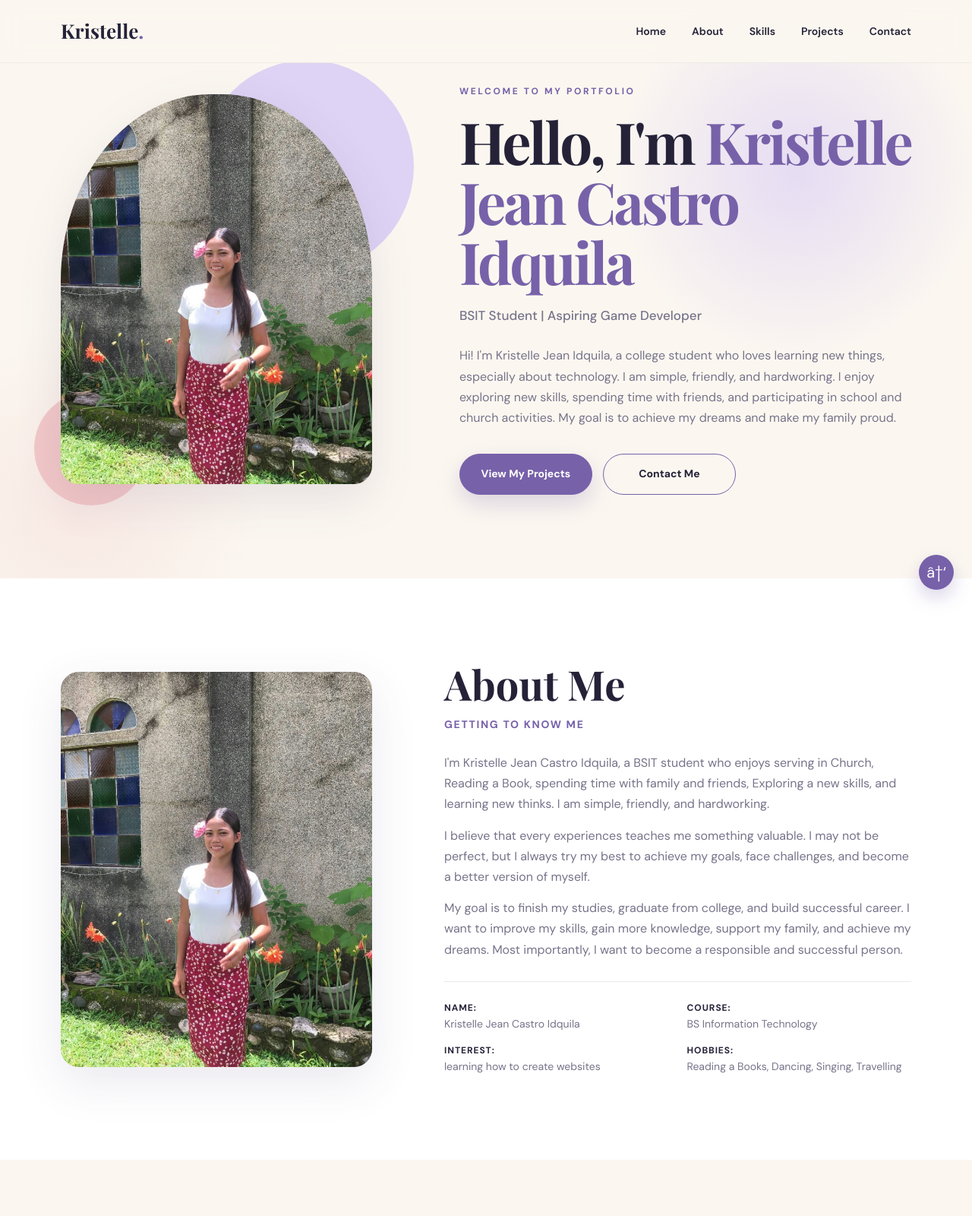
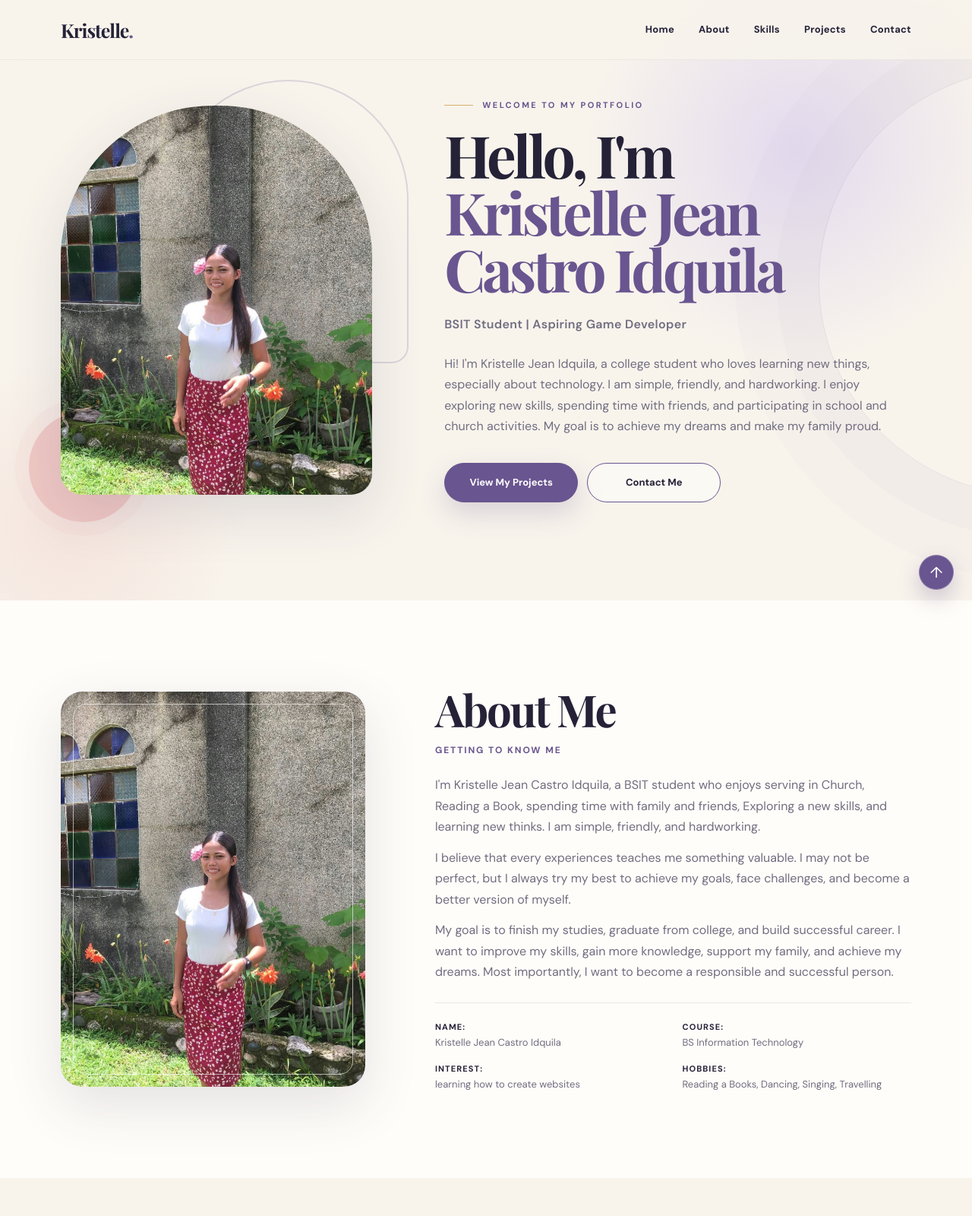
Before and after one commit to kringkring2/Idquila-project1, a plain HTML site: page index.html in a window 1280 px wide. Shown: the top 1600 px of the page at 76% size. Drawn offline with nearby package versions, Linux system fonts and the light colour scheme.

Commit message:
improve and enhance the style

```diff
--- a/index.html
+++ b/index.html
@@ -3,11 +3,9 @@
 <head>
     <meta charset="UTF-8">
     <meta name="viewport" content="width=device-width, initial-scale=1.0">
-    <meta name="description" content="My personal portfolio website">
-    <title>My Portfolio</title>
+    <meta name="description" content="The personal portfolio of Kristelle Jean Castro Idquila, a BSIT student and aspiring game developer.">
+    <title>Kristelle Jean | Portfolio</title>
     <link rel="icon" type="image/svg+xml" href="assets/favicon.svg">
-    <meta name="description" content="The personal portfolio of John Zachary G. David, a BSIT student and aspiring game developer.">
-
     <!-- CSS -->
     <link rel="stylesheet" href="style.css">
 </head>
@@ -220,6 +218,6 @@
     </footer>
 
   <!-- Back to Top Button -->
-  <a href="#home" class="back-to-top">â†‘</a>
+  <a href="#home" class="back-to-top" aria-label="Back to top">↑</a>
 </body>
 </html>
--- a/style.css
+++ b/style.css
@@ -1,15 +1,17 @@
-@import url('https://fonts.googleapis.com/css2?family=DM+Sans:wght@400;500;600;700&family=Playfair+Display:wght@600;700&display=swap');
+@import url("https://fonts.googleapis.com/css2?family=DM+Sans:wght@400;500;600;700&family=Playfair+Display:wght@600;700&display=swap");
 
 :root {
     --ink: #252238;
-    --muted: #77738a;
-    --cream: #fbf7f0;
-    --lavender: #ded3f4;
-    --purple: #7761a9;
-    --pink: #efb9bb;
-    --white: #ffffff;
+    --muted: #716d80;
+    --cream: #f8f4ec;
+    --paper: #fffdf9;
+    --lavender: #ddd3ef;
+    --purple: #69558f;
+    --purple-dark: #4e416f;
+    --pink: #edbbb9;
+    --gold: #d7af68;
     --line: rgba(37, 34, 56, 0.10);
-    --shadow: 0 20px 60px rgba(80, 67, 112, 0.12);
+    --shadow: 0 24px 70px rgba(64, 54, 91, 0.14);
 }
 
 * {
@@ -23,10 +25,16 @@ html {
 }
 
 body {
+    overflow-x: hidden;
     font-family: "DM Sans", sans-serif;
     color: var(--ink);
     background: var(--cream);
-    line-height: 1.7;
+    line-height: 1.72;
+}
+
+::selection {
+    background: var(--lavender);
+    color: var(--ink);
 }
 
 a {
@@ -44,14 +52,14 @@ header {
     z-index: 100;
     top: 0;
     width: 100%;
-    background: rgba(251, 247, 240, 0.88);
+    background: rgba(248, 244, 236, 0.82);
     border-bottom: 1px solid rgba(37, 34, 56, 0.06);
-    backdrop-filter: blur(14px);
+    backdrop-filter: blur(18px);
 }
 
 nav {
     width: min(1120px, calc(100% - 48px));
-    height: 82px;
+    height: 78px;
     margin: auto;
     display: flex;
     align-items: center;
@@ -60,8 +68,9 @@ nav {
 
 .logo {
     font-family: "Playfair Display", serif;
-    font-size: 26px;
+    font-size: 25px;
     font-weight: 700;
+    letter-spacing: -0.04em;
 }
 
 .logo span {
@@ -70,54 +79,77 @@ nav {
 
 nav ul {
     display: flex;
-    gap: 34px;
+    align-items: center;
+    gap: 32px;
     list-style: none;
 }
 
 nav ul a {
     position: relative;
-    font-size: 14px;
-    font-weight: 600;
+    display: block;
+    padding: 8px 0;
+    font-size: 13px;
+    font-weight: 700;
+    letter-spacing: 0.02em;
 }
 
 nav ul a::after {
     content: "";
     position: absolute;
     left: 0;
-    bottom: -7px;
+    bottom: 2px;
     width: 100%;
     height: 2px;
+    border-radius: 2px;
     background: var(--purple);
     transform: scaleX(0);
-    transition: transform 180ms ease;
+    transform-origin: right;
+    transition: transform 220ms ease;
 }
 
-nav ul a:hover::after {
+nav ul a:hover::after,
+nav ul a:focus-visible::after {
     transform: scaleX(1);
+    transform-origin: left;
 }
 
 section {
-    scroll-margin-top: 82px;
-    padding: 110px 24px;
+    position: relative;
+    scroll-margin-top: 78px;
+    padding: 112px 24px;
 }
 
 #home {
-    min-height: 760px;
+    min-height: 790px;
     display: grid;
     align-items: center;
     overflow: hidden;
     background:
-        radial-gradient(circle at 82% 30%, rgba(222, 211, 244, 0.75), transparent 21%),
-        radial-gradient(circle at 8% 88%, rgba(239, 185, 187, 0.24), transparent 18%);
+        radial-gradient(circle at 82% 25%, rgba(221, 211, 239, 0.78), transparent 23%),
+        radial-gradient(circle at 7% 88%, rgba(237, 187, 185, 0.28), transparent 17%);
+}
+
+#home::before {
+    content: "";
+    position: absolute;
+    width: 560px;
+    height: 560px;
+    right: -360px;
+    top: 90px;
+    border: 1px solid rgba(105, 85, 143, 0.12);
+    border-radius: 50%;
+    box-shadow: 0 0 0 55px rgba(105, 85, 143, 0.025), 0 0 0 110px rgba(105, 85, 143, 0.018);
 }
 
 .home-container {
+    position: relative;
+    z-index: 1;
     width: min(1120px, 100%);
     margin: auto;
     display: grid;
-    grid-template-columns: 0.85fr 1.15fr;
+    grid-template-columns: 0.82fr 1.18fr;
     align-items: center;
-    gap: 85px;
+    gap: 78px;
 }
 
 .home-image {
@@ -126,128 +158,165 @@ section {
     aspect-ratio: 4 / 5;
 }
 
-.home-image::before,
+.home-image::before {
+    content: "";
+    position: absolute;
+    z-index: -1;
+    width: 76%;
+    height: 72%;
+    right: -48px;
+    top: -34px;
+    border: 2px solid rgba(105, 85, 143, 0.20);
+    border-radius: 200px 200px 28px 28px;
+}
+
 .home-image::after {
     content: "";
     position: absolute;
     z-index: -1;
+    width: 145px;
+    height: 145px;
+    left: -42px;
+    bottom: -36px;
     border-radius: 50%;
-}
-
-.home-image::before {
-    width: 280px;
-    height: 280px;
-    right: -55px;
-    top: -45px;
-    background: var(--lavender);
-}
-
-.home-image::after {
-    width: 150px;
-    height: 150px;
-    left: -35px;
-    bottom: -28px;
-    background: rgba(239, 185, 187, 0.72);
-}
-
-.home-image img,
-.about-image img {
-    width: 100%;
-    height: 100%;
-    object-fit: cover;
+    background: rgba(237, 187, 185, 0.72);
+    box-shadow: 0 0 0 18px rgba(237, 187, 185, 0.12);
 }
 
 .home-image img {
-    border-radius: 48% 48% 24px 24px;
+    width: 100%;
+    height: 100%;
+    border-radius: 200px 200px 28px 28px;
     box-shadow: var(--shadow);
+    object-fit: cover;
+    object-position: center 28%;
 }
 
 .home-greeting {
+    display: flex;
+    align-items: center;
+    gap: 12px;
     color: var(--purple);
-    font-size: 12px;
+    font-size: 11px;
     font-weight: 700;
     letter-spacing: 0.22em;
-    margin-bottom: 16px;
+    margin-bottom: 18px;
+}
+
+.home-greeting::before {
+    content: "";
+    width: 38px;
+    height: 1px;
+    background: var(--gold);
 }
 
 .home-content h1 {
-    max-width: 700px;
+    max-width: 720px;
     font-family: "Playfair Display", serif;
-    font-size: clamp(48px, 6vw, 76px);
-    line-height: 1.04;
-    letter-spacing: -0.04em;
+    font-size: clamp(52px, 6vw, 78px);
+    line-height: 0.98;
+    letter-spacing: -0.055em;
 }
 
 .home-content h1 span {
+    display: inline-block;
     color: var(--purple);
 }
 
 .home-content h2 {
-    margin-top: 18px;
+    margin-top: 22px;
     color: var(--muted);
-    font-size: 17px;
-    font-weight: 500;
+    font-size: 16px;
+    font-weight: 600;
+    letter-spacing: 0.02em;
 }
 
 .home-content > p:not(.home-greeting) {
-    max-width: 590px;
+    max-width: 600px;
     margin-top: 24px;
     color: var(--muted);
 }
 
 .home-buttons {
     display: flex;
-    gap: 14px;
+    flex-wrap: wrap;
+    gap: 12px;
     margin-top: 34px;
 }
 
 .btn-primary,
 .btn-secondary {
-    min-width: 175px;
+    min-width: 176px;
     padding: 14px 24px;
     border: 1px solid var(--purple);
     border-radius: 999px;
     text-align: center;
-    font-size: 14px;
+    font-size: 13px;
     font-weight: 700;
-    transition: 180ms ease;
+    transition: 220ms ease;
 }
 
 .btn-primary {
-    color: var(--white);
+    color: #fff;
     background: var(--purple);
-    box-shadow: 0 12px 30px rgba(119, 97, 169, 0.24);
+    box-shadow: 0 14px 34px rgba(105, 85, 143, 0.22);
 }
 
-.btn-primary:hover {
+.btn-primary:hover,
+.btn-primary:focus-visible {
     transform: translateY(-3px);
-    background: #685394;
+    background: var(--purple-dark);
+    box-shadow: 0 18px 38px rgba(105, 85, 143, 0.28);
 }
 
-.btn-secondary:hover {
-    color: var(--white);
+.btn-secondary {
+    background: rgba(255, 255, 255, 0.42);
+}
+
+.btn-secondary:hover,
+.btn-secondary:focus-visible {
+    color: #fff;
     background: var(--purple);
+    transform: translateY(-3px);
 }
 
 #about {
-    background: var(--white);
+    background: var(--paper);
 }
 
 .about-container {
     width: min(1120px, 100%);
     margin: auto;
     display: grid;
-    grid-template-columns: 0.8fr 1.2fr;
+    grid-template-columns: 0.78fr 1.22fr;
     align-items: center;
-    gap: 95px;
+    gap: 92px;
 }
 
 .about-image {
+    position: relative;
     height: 520px;
-    border-radius: 24px;
+    border-radius: 28px;
     overflow: hidden;
     background: var(--lavender);
     box-shadow: var(--shadow);
+}
+
+.about-image::after {
+    content: "";
+    position: absolute;
+    inset: 16px;
+    border: 1px solid rgba(255, 255, 255, 0.60);
+    border-radius: 18px;
+    pointer-events: none;
+}
+
+.about-image img {
+    width: 100%;
+    height: 100%;
+    border-radius: 28px;
+    object-fit: cover;
+    object-position: center 32%;
 }
 
 .about-content h2,
@@ -255,29 +324,31 @@ section {
 #projects > h2,
 .contact-container h2 {
     font-family: "Playfair Display", serif;
-    font-size: clamp(38px, 5vw, 54px);
-    line-height: 1.1;
+    font-size: clamp(42px, 5vw, 58px);
+    line-height: 1.08;
+    letter-spacing: -0.04em;
 }
 
 .about-content h3 {
-    margin: 12px 0 24px;
+    margin: 12px 0 22px;
     color: var(--purple);
-    font-size: 14px;
-    letter-spacing: 0.12em;
+    font-size: 12px;
+    font-weight: 700;
+    letter-spacing: 0.16em;
     text-transform: uppercase;
 }
 
 .about-content p {
-    margin-bottom: 14px;
+    margin-bottom: 13px;
     color: var(--muted);
 }
 
 .about-details {
     display: grid;
     grid-template-columns: 1fr 1fr;
-    gap: 12px 24px;
-    margin-top: 28px;
-    padding-top: 24px;
+    gap: 14px 24px;
+    margin-top: 26px;
+    padding-top: 22px;
     border-top: 1px solid var(--line);
 }
 
@@ -287,14 +358,14 @@ section {
 }
 
 .about-details strong {
-    font-size: 12px;
+    font-size: 11px;
+    letter-spacing: 0.10em;
     text-transform: uppercase;
-    letter-spacing: 0.08em;
 }
 
 .about-details span {
     color: var(--muted);
-    font-size: 14px;
+    font-size: 13px;
 }
 
 #skills {
@@ -304,7 +375,7 @@ section {
 .skills-description,
 .projects-description,
 .contact-description {
-    margin: 12px auto 42px;
+    margin: 14px auto 44px;
     color: var(--muted);
 }
 
@@ -317,100 +388,130 @@ section {
 .skills-container {
     display: grid;
     grid-template-columns: repeat(3, 1fr);
-    gap: 18px;
+    gap: 16px;
 }
 
 .skill-card {
-    min-height: 170px;
+    position: relative;
+    min-height: 180px;
     display: flex;
     flex-direction: column;
     justify-content: center;
-    padding: 28px;
+    overflow: hidden;
+    padding: 30px;
     border: 1px solid var(--line);
-    border-radius: 18px;
-    background: rgba(255, 255, 255, 0.72);
-    transition: 180ms ease;
+    border-radius: 20px;
+    background: rgba(255, 255, 255, 0.68);
+    transition: 240ms ease;
+}
+
+.skill-card::before {
+    content: "";
+    position: absolute;
+    width: 72px;
+    height: 72px;
+    right: -38px;
+    bottom: -38px;
+    border-radius: 50%;
+    background: var(--lavender);
+    transition: 240ms ease;
 }
 
 .skill-card:nth-child(2),
 .skill-card:nth-child(5) {
-    background: #f1ecfa;
+    background: #efebf7;
 }
 
 .skill-card h3 {
     font-family: "Playfair Display", serif;
-    font-size: 23px;
+    font-size: 21px;
 }
 
 .skill-card p {
     color: var(--muted);
-    font-size: 14px;
+    font-size: 13px;
 }
 
 .skill-card:hover {
-    transform: translateY(-6px);
-    border-color: rgba(119, 97, 169, 0.35);
-    box-shadow: 0 16px 40px rgba(80, 67, 112, 0.10);
+    transform: translateY(-7px);
+    border-color: rgba(105, 85, 143, 0.28);
+    box-shadow: 0 18px 44px rgba(64, 54, 91, 0.10);
+}
+
+.skill-card:hover::before {
+    transform: scale(1.8);
 }
 
 #projects {
     text-align: center;
-    background: var(--white);
+    background: var(--paper);
 }
 
 .project-card {
     position: relative;
-    max-width: 760px;
+    max-width: 820px;
     margin: auto;
     overflow: hidden;
-    padding: 48px;
+    padding: 52px;
     border: 1px solid var(--line);
-    border-radius: 24px;
-    background: var(--cream);
+    border-radius: 26px;
+    background:
+        linear-gradient(135deg, rgba(221, 211, 239, 0.42), transparent 55%),
+        var(--cream);
     text-align: left;
+    box-shadow: 0 18px 50px rgba(64, 54, 91, 0.07);
+    transition: 240ms ease;
+}
+
+.project-card:hover {
+    transform: translateY(-5px);
+    box-shadow: var(--shadow);
 }
 
 .project-number {
     position: absolute;
-    right: 30px;
-    top: 12px;
-    color: rgba(119, 97, 169, 0.10);
+    right: 28px;
+    top: 4px;
+    color: rgba(105, 85, 143, 0.10);
     font-family: "Playfair Display", serif;
-    font-size: 96px;
+    font-size: 102px;
     font-weight: 700;
 }
 
 .project-card h3 {
     position: relative;
+    max-width: 650px;
     font-family: "Playfair Display", serif;
-    font-size: 30px;
+    font-size: 32px;
 }
 
 .project-card p {
     position: relative;
-    max-width: 620px;
-    margin: 14px 0 22px;
+    max-width: 640px;
+    margin: 16px 0 24px;
     color: var(--muted);
 }
 
 .project-tags {
     display: flex;
+    flex-wrap: wrap;
     gap: 8px;
 }
 
 .project-tags span {
-    padding: 6px 12px;
+    padding: 6px 13px;
+    border: 1px solid rgba(105, 85, 143, 0.10);
     border-radius: 999px;
     background: var(--lavender);
-    color: #5f507d;
-    font-size: 12px;
+    color: var(--purple-dark);
+    font-size: 11px;
     font-weight: 700;
 }
 
 #contact {
     text-align: center;
     background:
-        linear-gradient(135deg, rgba(222, 211, 244, 0.70), rgba(251, 247, 240, 0.40));
+        linear-gradient(135deg, rgba(221, 211, 239, 0.70), rgba(248, 244, 236, 0.35));
 }
 
 .contact-container {
@@ -419,7 +520,7 @@ section {
 }
 
 .contact-description {
-    max-width: 520px;
+    max-width: 540px;
 }
 
 .social-links {
@@ -429,28 +530,30 @@ section {
 }
 
 .social-links a {
-    min-width: 130px;
-    padding: 12px 20px;
+    min-width: 138px;
+    padding: 13px 22px;
+    border: 1px solid rgba(105, 85, 143, 0.10);
     border-radius: 999px;
-    background: var(--white);
-    box-shadow: 0 10px 30px rgba(80, 67, 112, 0.10);
-    font-size: 14px;
+    background: var(--paper);
+    box-shadow: 0 10px 30px rgba(64, 54, 91, 0.08);
+    font-size: 13px;
     font-weight: 700;
-    transition: 180ms ease;
+    transition: 220ms ease;
 }
 
-.social-links a:hover {
-    color: var(--white);
+.social-links a:hover,
+.social-links a:focus-visible {
+    color: #fff;
     background: var(--purple);
     transform: translateY(-3px);
 }
 
 footer {
-    padding: 26px 24px;
+    padding: 28px 24px;
     background: var(--ink);
-    color: rgba(255, 255, 255, 0.72);
+    color: rgba(255, 255, 255, 0.68);
     text-align: center;
-    font-size: 13px;
+    font-size: 12px;
 }
 
 .back-to-top {
@@ -462,11 +565,36 @@ footer {
     height: 46px;
     display: grid;
     place-items: center;
+    border: 1px solid rgba(255, 255, 255, 0.22);
     border-radius: 50%;
     background: var(--purple);
-    color: var(--white);
-    box-shadow: 0 10px 24px rgba(119, 97, 169, 0.28);
+    color: #fff;
+    box-shadow: 0 12px 28px rgba(105, 85, 143, 0.30);
     font-size: 20px;
+    transition: 220ms ease;
+}
+
+.back-to-top:hover,
+.back-to-top:focus-visible {
+    transform: translateY(-4px);
+    background: var(--purple-dark);
+}
+
+a:focus-visible {
+    outline: 3px solid rgba(105, 85, 143, 0.30);
+    outline-offset: 4px;
+}
+
+@media (prefers-reduced-motion: reduce) {
+    html {
+        scroll-behavior: auto;
+    }
+
+    *,
+    *::before,
+    *::after {
+        transition-duration: 0.01ms !important;
+    }
 }
 
 @media (max-width: 900px) {
@@ -477,7 +605,11 @@ footer {
     .home-container,
     .about-container {
         grid-template-columns: 1fr 1fr;
-        gap: 40px;
+        gap: 42px;
+    }
+
+    .home-content h1 {
+        font-size: clamp(44px, 7vw, 64px);
     }
 
     .skills-container {
@@ -502,7 +634,7 @@ footer {
 
     #home {
         min-height: auto;
-        padding-top: 120px;
+        padding-top: 118px;
     }
 
     .home-container,
@@ -516,12 +648,24 @@ footer {
         margin: auto;
     }
 
+    .home-image::before {
+        right: -24px;
+    }
+
     .home-content {
         text-align: center;
     }
 
+    .home-greeting {
+        justify-content: center;
+    }
+
     .home-content h1 {
         font-size: 46px;
+    }
+
+    .home-content h2 {
+        line-height: 1.5;
     }
 
     .home-content > p:not(.home-greeting) {
@@ -530,7 +674,6 @@ footer {
 
     .home-buttons {
         justify-content: center;
-        flex-wrap: wrap;
     }
 
     .about-image {
@@ -546,10 +689,16 @@ footer {
     }
 
     .project-card {
-        padding: 36px 24px;
+        padding: 38px 24px;
+    }
+
+    .project-card h3 {
+        padding-right: 40px;
+        font-size: 27px;
     }
 
     .project-number {
+        right: 18px;
         font-size: 72px;
     }
 
@@ -557,4 +706,9 @@ footer {
         flex-direction: column;
         align-items: center;
     }
+
+    .back-to-top {
+        right: 16px;
+        bottom: 16px;
+    }
 }
```
